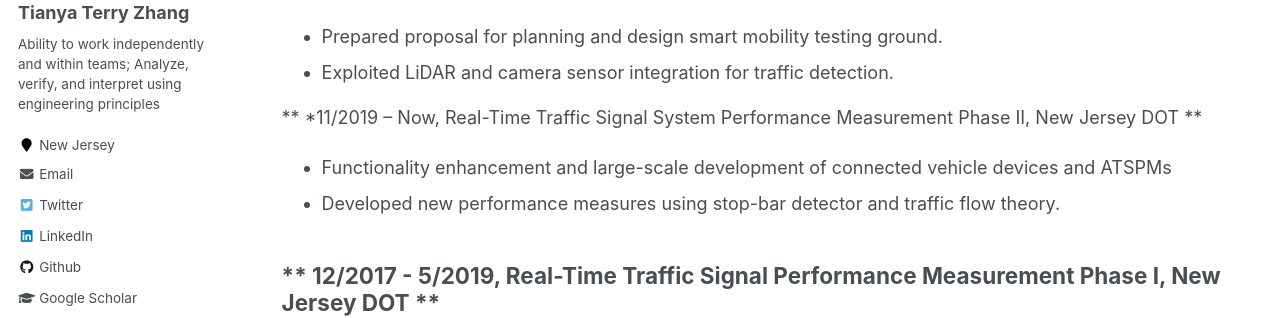
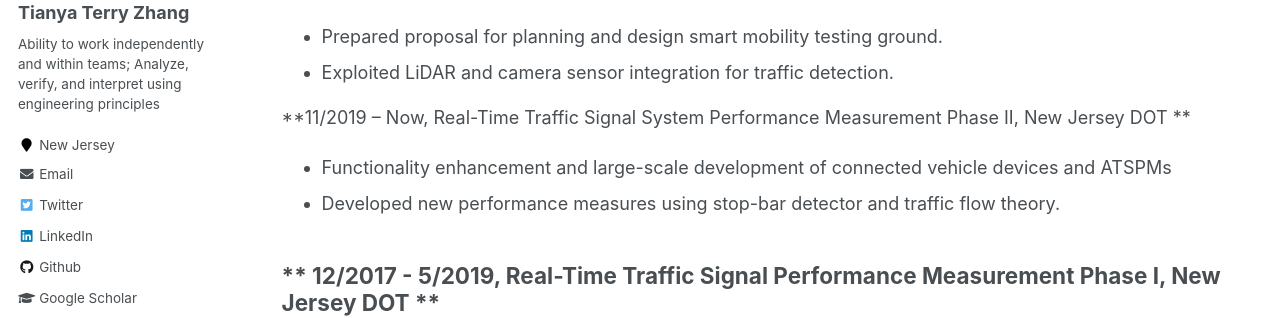
Before and after one commit to TeRyZh/Website, a Jekyll site: the page built from _pages/projects.md, in a window 1280 px wide and 1181 px high. Shown: the part 192-510 px from the top of the window. Built offline with Jekyll 4.4.1, drawn with Linux system fonts in a browser that asks for light colours.

```diff
--- a/_pages/projects.md
+++ b/_pages/projects.md
@@ -13,7 +13,7 @@ redirect_from:
   * Prepared proposal for planning and design smart mobility testing ground.
   * Exploited LiDAR and camera sensor integration for traffic detection.
 
-** *11/2019 – Now, Real-Time Traffic Signal System Performance Measurement Phase II, New Jersey DOT **
+**11/2019 – Now, Real-Time Traffic Signal System Performance Measurement Phase II, New Jersey DOT **
   * Functionality enhancement and large-scale development of connected vehicle devices and ATSPMs
   * Developed new performance measures using stop-bar detector and traffic flow theory.
 
```
